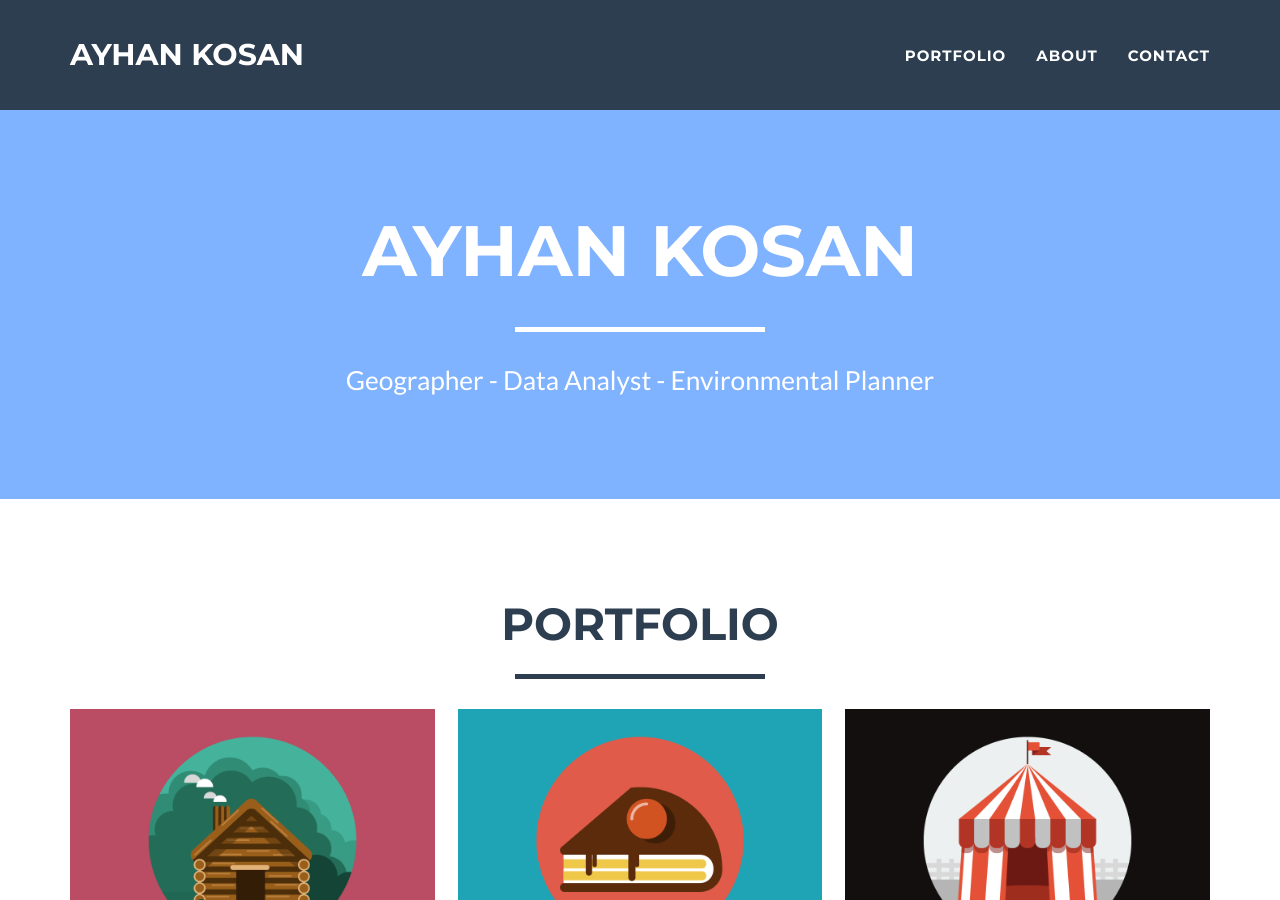
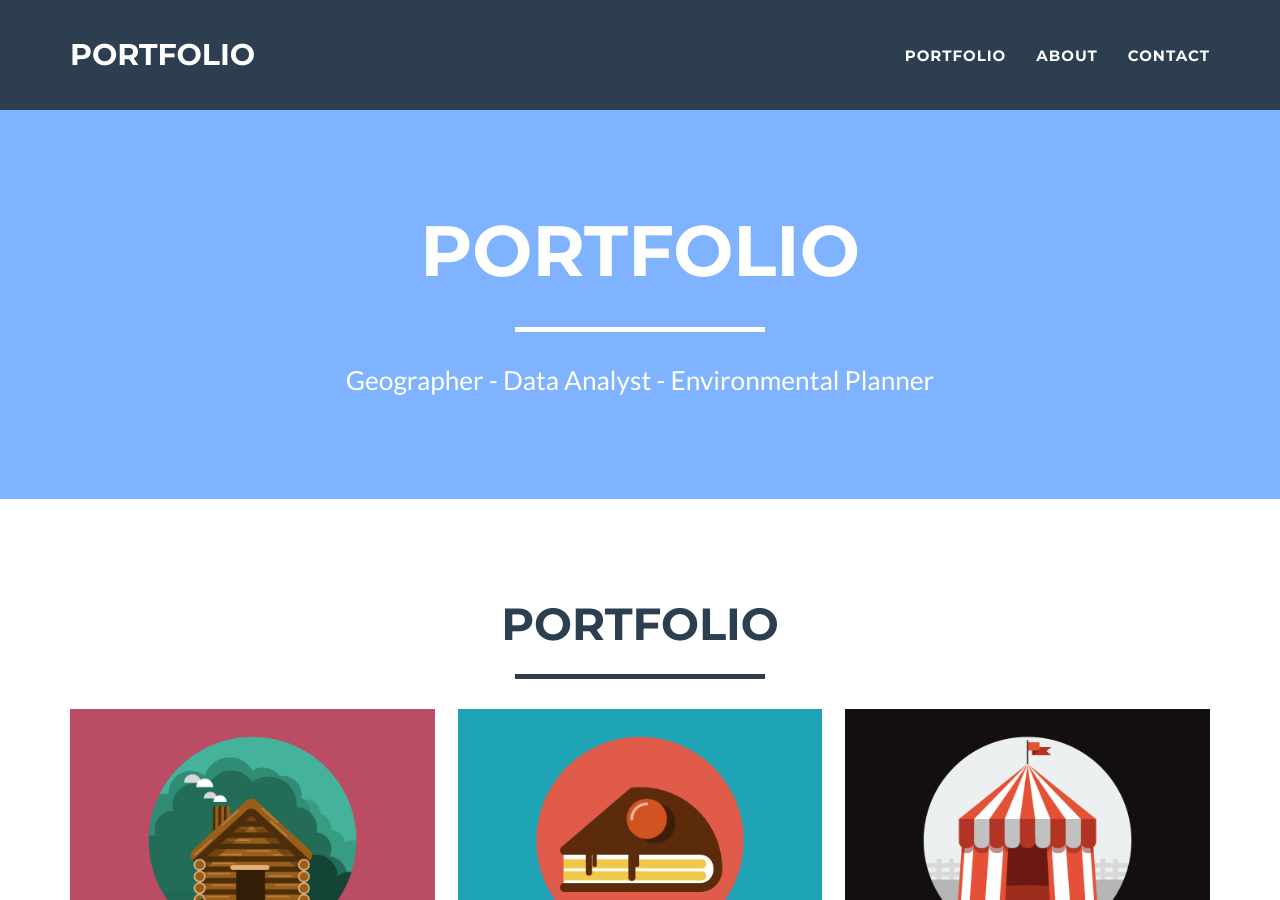
Before and after one commit to ayhankosan/portfolio, a Jekyll site: the page built from index.html, in a window 1280 px wide and 900 px high. Built offline with Jekyll 4.4.1, drawn with Linux system fonts in a browser that asks for light colours.

Commit message:
portfolii

```diff
--- a/_config.yml
+++ b/_config.yml
@@ -1,5 +1,5 @@
 # Site settings
-title: Ayhan Kosan
+title: Portfolio
 email: ayhanxkosan@gmail.com
 url: https://ayhankosan.github.io/portfolio
 description: "Portfolio of Ayhan Kosan"
```
